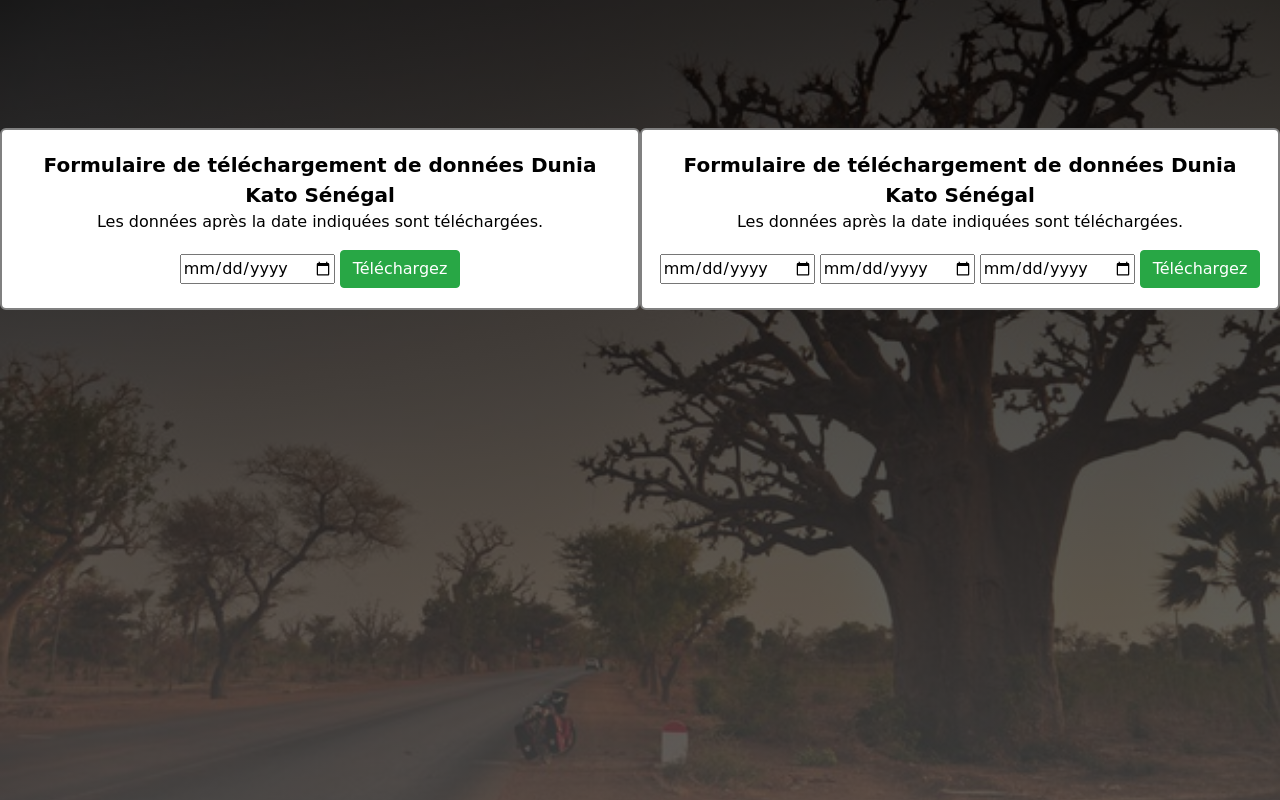
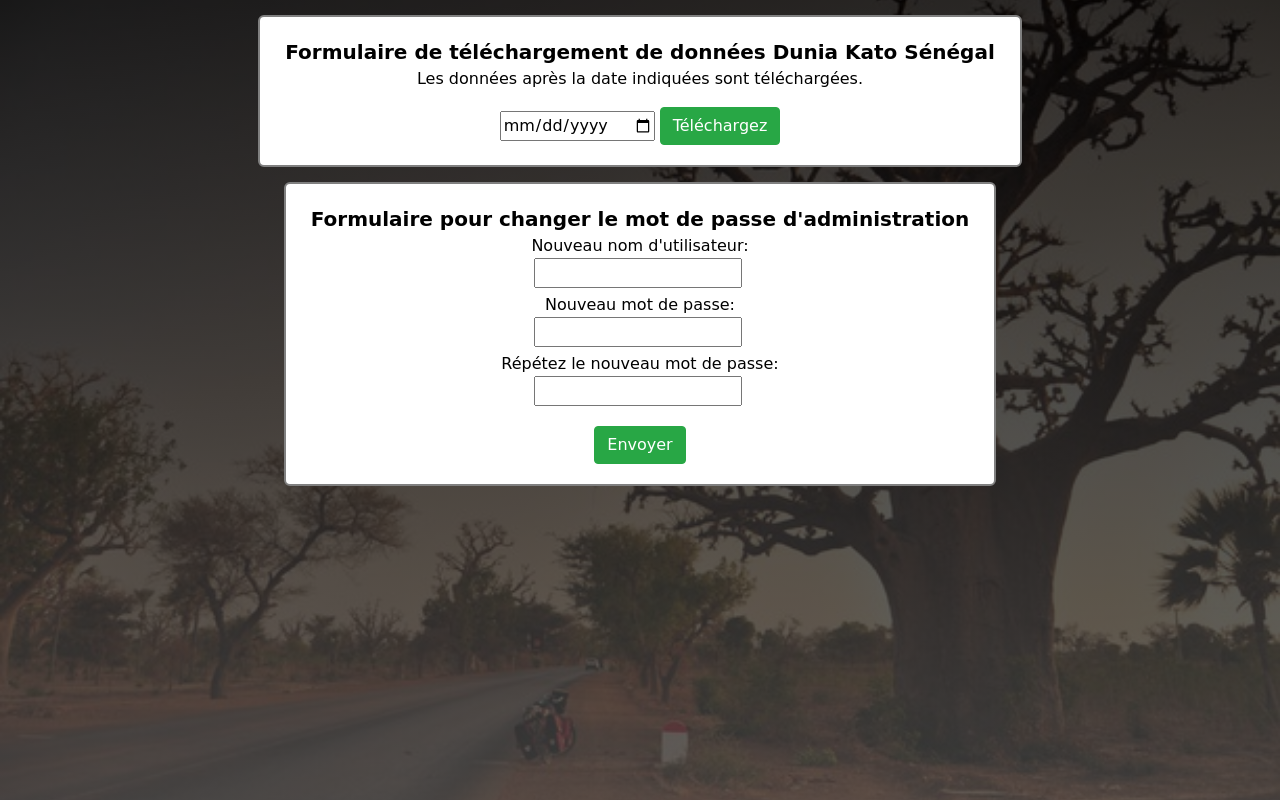
Before and after one commit to aucoop/inite, a Django app: page /statistics in a window 1280 px wide. Run offline with Django 3.2, Linux system fonts and the light colour scheme; some libraries are stand-ins or nearby versions.

Commit message:
FE canvi passwd

```diff
--- a/static/css/style.css
+++ b/static/css/style.css
@@ -26,7 +26,9 @@ html, body {
   height: 100%;
   top: 0;
   margin: 0;
-  position: relative;
+  width: 100%;
+  height: 100%;
+  position: fixed;
   z-index: 1;
 }
 
@@ -64,6 +66,9 @@ html, body {
  font-family: "Comic Sans MS", sans-serif;
 }
 
+.tarja {
+  padding-top: 15px;
+}
 
 .center {
 	display: block;
--- a/templates/statistics.html
+++ b/templates/statistics.html
@@ -2,7 +2,7 @@
 <!DOCTYPE html>
 <html lang="en">
 <head>
-	<title>Téléchargement des données</title>
+	<title>Admin Page</title>
 	<meta charset="UTF-8">
   <link rel="stylesheet" type="text/css" href="{% static 'css/style.css' %}">
 		<link rel="stylesheet" type="text/css" href="{% static 'bootstrap-4.4.1-dist/css/bootstrap.min.css' %}">
@@ -12,8 +12,9 @@
 <body style="background-color: grey;">
 
   <div class="login100-more " style="background-image: url('../static/src/background.jpg');">
+    <div class="tarja">
     <div class="center">
-      <div class="caixa" style="margin-top: 10%">
+      <div class="caixa" >
         <form action="/retrieve" method="get" id="form1">
           <div class="titol">
             <strong> Formulaire de téléchargement de données Dunia Kato Sénégal</strong>
@@ -22,29 +23,55 @@
             <p>Les données après la date indiquées sont téléchargées.</p>
           </div>
           <div class="center" style="padding-bottom: 20px">
-          <input style="float: left; margin-right: 5px;" type="date" name="date" required/>
-          <button class="btn btn-success end" type="submit" form="form1" value="Submit">Téléchargez</button>
-        </div>
-      </form>
-      </div>
-      <div class="caixa" style="margin-top: 10%">
-      <form action="/retrieve" method="get" id="form1">
-        <div class="titol">
-          <strong> Formulaire de téléchargement de données Dunia Kato Sénégal</strong>
-        </div>
-        <div >
-          <p>Les données après la date indiquées sont téléchargées.</p>
-          </div>
-        <div class="center" style="padding-bottom: 20px">
-          <input style="float: left; margin-right: 5px;" type="date" name="date" required/>
-          <input style="float: left; margin-right: 5px;" type="date" name="date" required/>
-          <input style="float: left; margin-right: 5px;" type="date" name="date" required/>
+            <input style="float: left; margin-right: 5px;"   type="date" name="date" required/>
             <button class="btn btn-success end" type="submit" form="form1" value="Submit">Téléchargez</button>
           </div>
         </form>
       </div>
     </div>
     </div>
+    <div class="tarja">
+    <div class="center">
+      <div class="caixa" >
+        <form action="/chpasswd" method="post" id="form2">
+          <div class="titol">
+            <strong>Formulaire pour changer le mot de passe d'administration</strong>
+          </div>
+          <div style=" padding-bottom: 5px;">
+            Nouveau nom d'utilisateur: <br>  <input  style=" margin-right: 5px;" type="text" name="user" required/>
+          </div>
+          <div style=" padding-bottom: 5px;">
+            Nouveau mot de passe:  <br> <input  style=" margin-right: 5px;" id="password" type="password" name="passwd" required/>
+          </div>
+          <div style="padding-bottom: 20px;">
+            Répétez le nouveau mot de passe: <br>  <input style=" margin-right: 5px;" id="confirm_password" type="password" name="passwd-repeat" required/>
+          </div>
+          <div style="padding-bottom: 20px;">
+            <button class="btn btn-success end" type="submit" form="form2" value="Submit">Envoyer</button>
+          </div>
+          </div>
+        </form>
+      </div>
+    </div>
+    </div>
+    </div>
+	</div>
+<script>
 
+var password = document.getElementById("password")
+  , confirm_password = document.getElementById("confirm_password");
+
+function validatePassword(){
+  if(password.value != confirm_password.value) {
+    confirm_password.setCustomValidity("Le mot de passe ne correspond pas");
+  } else {
+    confirm_password.setCustomValidity('');
+  }
+}
+
+password.onchange = validatePassword;
+confirm_password.onkeyup = validatePassword;
+
+</script>
 </body>
 </html>
```
Lines whose indentation alone changed are shown as unchanged.
